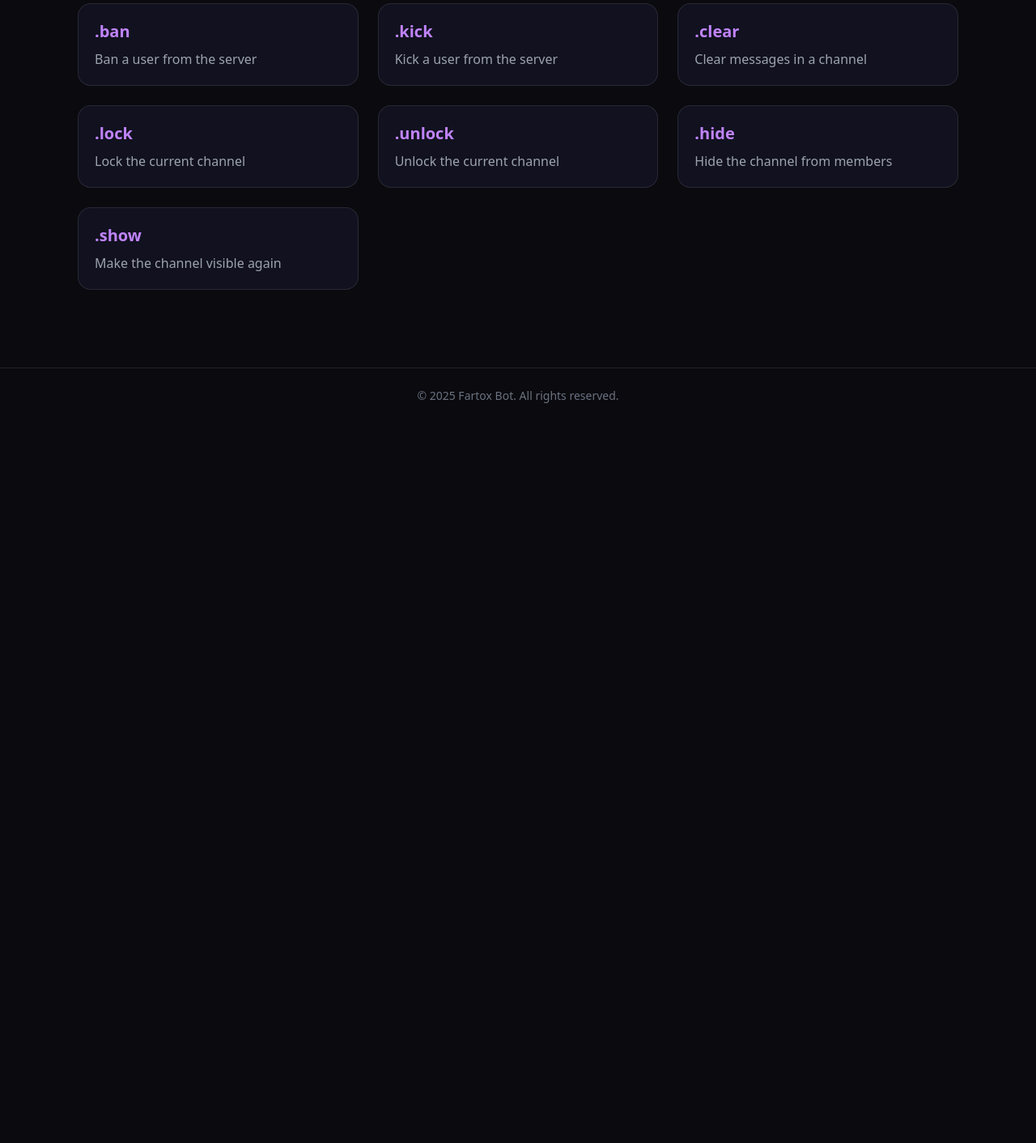
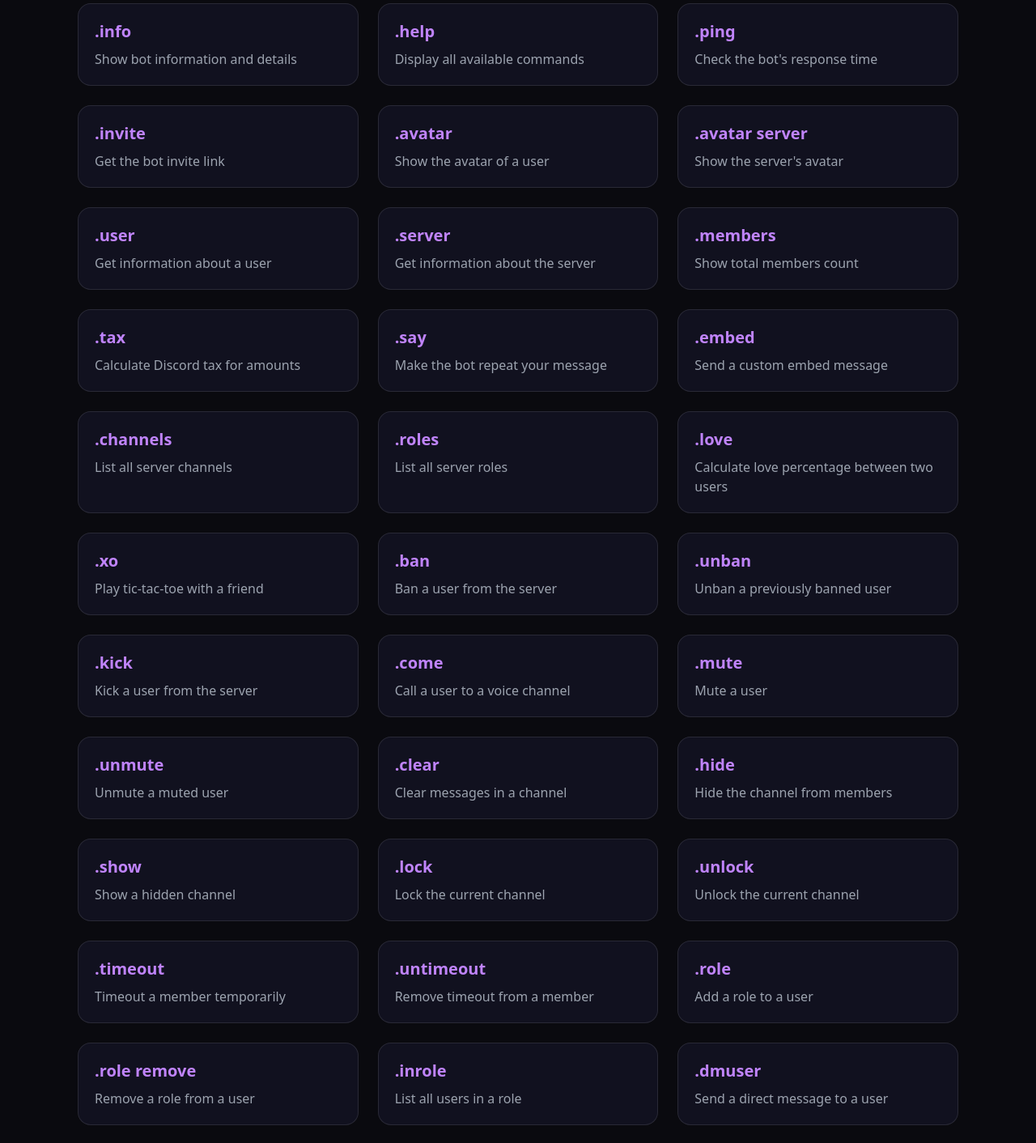
Before and after one commit to famGaminggame4u/fartox-site, a React (Create React App) app: page /commands in a window 1280 px wide. Shown: the part 420-1832 px from the top of the page at 81% size. Before the commit the page ends 943 px from the top, so only its background shows below. Built offline with nearby package versions, Linux system fonts and the light colour scheme.

Commit message:
update: تعديل تصميم الصفحة الرئيسية

```diff
--- a/src/pages/Commands.js
+++ b/src/pages/Commands.js
@@ -6,22 +6,76 @@ const CommandsPage = () => {
   const [activeTab, setActiveTab] = useState("prefix");
 
   const prefixCommands = [
+  { name: ".info", desc: "Show bot information and details" },
+  { name: ".help", desc: "Display all available commands" },
+  { name: ".ping", desc: "Check the bot's response time" },
+  { name: ".invite", desc: "Get the bot invite link" },
+  { name: ".avatar", desc: "Show the avatar of a user" },
+  { name: ".avatar server", desc: "Show the server's avatar" },
+  { name: ".user", desc: "Get information about a user" },
+  { name: ".server", desc: "Get information about the server" },
+  { name: ".members", desc: "Show total members count" },
+  { name: ".tax", desc: "Calculate Discord tax for amounts" },
+  { name: ".say", desc: "Make the bot repeat your message" },
+  { name: ".embed", desc: "Send a custom embed message" },
+  { name: ".channels", desc: "List all server channels" },
+  { name: ".roles", desc: "List all server roles" },
+  { name: ".love", desc: "Calculate love percentage between two users" },
+  { name: ".xo", desc: "Play tic-tac-toe with a friend" },
   { name: ".ban", desc: "Ban a user from the server" },
+  { name: ".unban", desc: "Unban a previously banned user" },
   { name: ".kick", desc: "Kick a user from the server" },
+  { name: ".come", desc: "Call a user to a voice channel" },
+  { name: ".mute", desc: "Mute a user" },
+  { name: ".unmute", desc: "Unmute a muted user" },
   { name: ".clear", desc: "Clear messages in a channel" },
+  { name: ".hide", desc: "Hide the channel from members" },
+  { name: ".show", desc: "Show a hidden channel" },
   { name: ".lock", desc: "Lock the current channel" },
   { name: ".unlock", desc: "Unlock the current channel" },
-    { name: ".hide", desc: "Hide the channel from members" },
-    { name: ".show", desc: "Make the channel visible again" },
+  { name: ".timeout", desc: "Timeout a member temporarily" },
+  { name: ".untimeout", desc: "Remove timeout from a member" },
+  { name: ".role", desc: "Add a role to a user" },
+  { name: ".role remove", desc: "Remove a role from a user" },
+  { name: ".inrole", desc: "List all users in a role" },
+  { name: ".dmuser", desc: "Send a direct message to a user" },
+  { name: ".all-unban", desc: "Unban all banned members" },
+  { name: ".setnick", desc: "Change a user's nickname" },
+  { name: ".warn", desc: "Warn a user" },
+  { name: ".set-sug", desc: "Set the suggestions channel" },
+  { name: ".sug", desc: "Send a suggestion" },
+  { name: ".reply", desc: "Reply to a user’s suggestion" },
+  { name: ".ticket", desc: "Create a support ticket" },
+  { name: ".setwelcomech", desc: "Set the welcome channel" },
+  { name: ".autorole", desc: "Set the automatic role for new members" },
 ];
+
 
   const slashCommands = [
     { name: "/help", desc: "Show all available commands" },
+    { name: "/info", desc: "Get bot info" },
     { name: "/avatar", desc: "Display a user's avatar" },
     { name: "/server", desc: "Show server info" },
     { name: "/user", desc: "Show user info" },
     { name: "/ping", desc: "Check bot latency" },
-    { name: "/suggest", desc: "Submit a suggestion" },
+    { name: "/mute", desc: "Mute a member" }  ,
+    { name: "/unmute", desc: "Unmute a member" },
+    { name: "/timeout", desc: "Timeout a member" },
+    { name: "/untimeout", desc: "Untimeout a member" },
+    { name: "/ban", desc: "Ban a member" },
+    { name: "/unban", desc: "Unban a member" },
+    { name: "/all-unban", desc: "Unban all members" },
+    { name: "/kick", desc: "Kick a member" },
+    { name: "/lock", desc: "Lock a channel" },
+    { name: "/unlock", desc: "Unlock a channel" },
+    { name: "/hide", desc: "Hide a channel" },
+    { name: "/show", desc: "Show a hidden channel" },
+    { name: "/clear", desc: "Delete messages" },
+    { name: "/mutelist", desc: "List muted users" },
+    { name: "/role_add", desc: "Add a role to a user" },
+    { name: "/role_remove", desc: "Remove a role from a user" },
+    { name: "/autorole", desc: "Auto role setup" },
+
   ];
 
   const filteredCommands =
```
Lines whose indentation alone changed are shown as unchanged.
